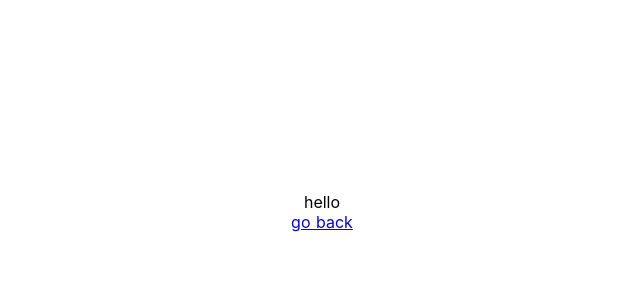
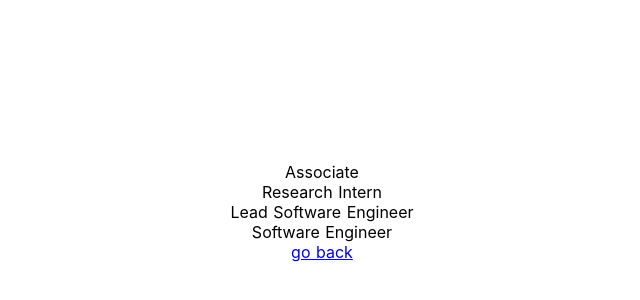
Before and after one commit to perlindstroem/portfolio, a Nuxt app: page /experience in a window 1280 px wide. Shown: the part 188-488 px from the top of the page, without its empty margins (318-958 px from the left). Built offline with nearby package versions, Linux system fonts and the light colour scheme.

Commit message:
add work item component

```diff
--- /dev/null
+++ b/components/WorkItem.vue
@@ -0,0 +1,22 @@
+<template>
+  <div>
+    <p class="title">
+      {{ title }}
+    </p>
+  </div>
+</template>
+
+<script>
+export default {
+  props: {
+    title: {
+      required: true,
+      type: String
+    }
+  }
+}
+</script>
+
+<style>
+
+</style>
--- a/pages/experience.vue
+++ b/pages/experience.vue
@@ -1,15 +1,41 @@
 <template>
   <div class="container">
     <div>
-      <p>hello</p>
+      <work-item
+        v-for="exp in workExperiences"
+        :key="exp.title"
+        :title="exp.title"
+      />
       <a href="/">go back</a>
     </div>
   </div>
 </template>
 
 <script>
+import WorkItem from '../components/WorkItem.vue'
+
 export default {
-
+  components: {
+    WorkItem
+  },
+  data () {
+    return {
+      workExperiences: [
+        {
+          title: 'Associate'
+        },
+        {
+          title: 'Research Intern'
+        },
+        {
+          title: 'Lead Software Engineer'
+        },
+        {
+          title: 'Software Engineer'
+        }
+      ]
+    }
+  }
 }
 </script>
 
```
